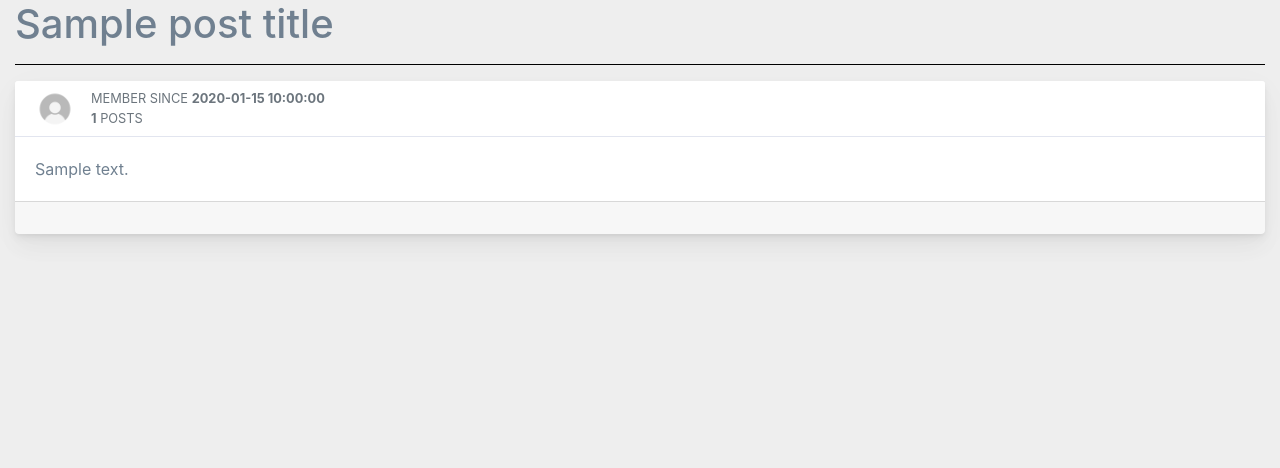
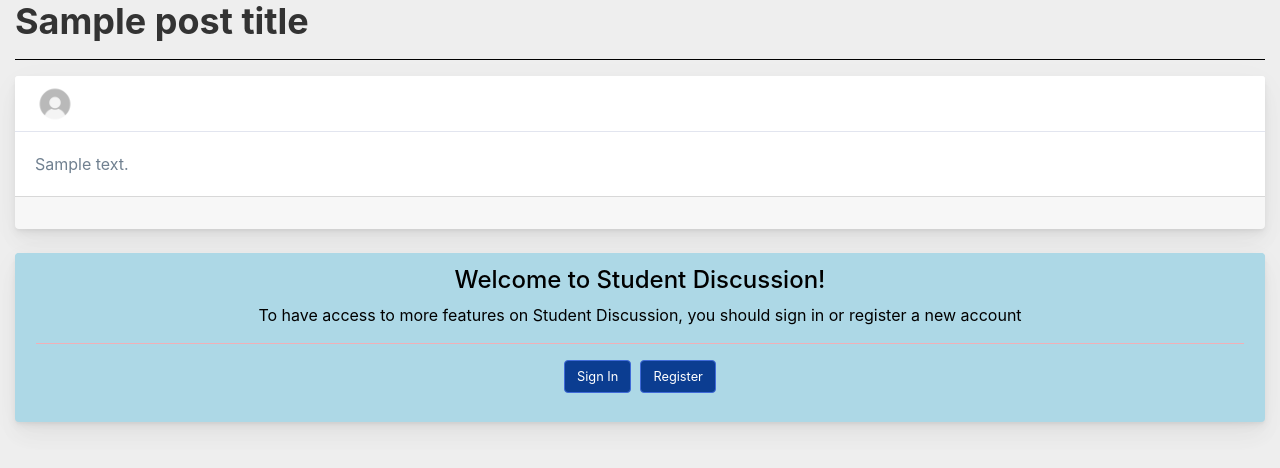
Before and after one commit to amar2468/Online-Discussion-Forum, a Flask app: template templates/view_forum_post.html in a window 1280 px wide. Shown: the part 91-559 px from the top of the page. Run offline with Flask 2, Linux system fonts and the light colour scheme; the template is opened without the code that fills it: most values are stand-ins (such as "Sample title", 1, 10 or a date in 2020); parts of the project's set-up code (start-up, migrations or seed data) failed here and were passed over; some libraries are stand-ins or nearby versions.

Commit message:
Adding a prompt to sign in or register, if the user is not logged in and visits a certain post

```diff
--- a/templates/view_forum_post.html
+++ b/templates/view_forum_post.html
@@ -103,6 +103,12 @@
 			width: 40px;
 			height: auto
 		}
+
+		.alert-danger {
+			background-color: #ADD8E6;
+			border-color: #ADD8E6;
+			color: #000000;
+		}
 	</style>
 </head>
 <body>
@@ -191,7 +197,8 @@
 	{% endif %}
 
 	<div class="container-fluid mt-95">
-		<h1 class="mb-3">{{ post_title }}</h1>
+		<h1 style="font-size: 36px; font-weight: bold; color: #333;">{{ post_title }}</h1>
+
 		<hr></hr>
 		 <div class="row">
 			 <div class="col-md-12">
@@ -204,16 +211,15 @@
 										<div class="media-body ml-3"> <a href="{{url_for('viewing_profile', student_profile_email=document.author_of_post)}}" data-abc="true">{{ document.author_of_post }}</a>
 											<div class="text-muted small">{{ document.time_stamp_when_post_created }}</div>
 										</div>
+
+
+										<div class="text-muted small ml-3">
+											<div>Member since <strong>{{ registration_date_user }}</strong></div>
+									   </div>
 									{% endif %}
 								{% endfor %}
 							{% endif %}
 
-
-
-							<div class="text-muted small ml-3">
-								 <div>Member since <strong>{{ registration_date_user }}</strong></div>
-								 <div><strong>1</strong> posts</div>
-							</div>
 						 </div>
 					 </div>
 					 <div class="card-body">
@@ -249,7 +255,6 @@
 
 											<div class="text-muted small ml-3">
 													<div>Member since <strong>{{ registration_date_user }}</strong></div>
-													<div><strong>1</strong> posts</div>
 											</div>
 											</div>
 										</div>
@@ -290,6 +295,23 @@
 		</div>
 		</form>
 	 </div>
+	 {% else %}
+
+	 <div class="container-fluid mt-95">
+		<div class="row">
+			<div class="col-md-12">
+				<div class="card mb-4" style="background-color: #ADD8E6;">
+					<div class="alert alert-danger" role="alert" style="text-align: center;">
+						<h4 class="alert-heading">Welcome to Student Discussion!</h4>
+						<p>To have access to more features on Student Discussion, you should sign in or register a new account</p>
+						<hr>
+						<button type="button" class="btn btn-primary" style="background-color: #0B3D91;"><a href="/login_account" style="color:#ffffff;">Sign In</a></button>&nbsp;&nbsp;<button type="button" class="btn btn-primary" style="background-color: #0B3D91;"><a href="/register_account" style="color:#ffffff;">Register</a></button>
+					</div>
+				</div>
+			</div>
+		</div>
+	 </div>
+
 
 	 {% endif %}
 	 <script src="{{url_for('static', filename='main.js')}}"></script>
```
